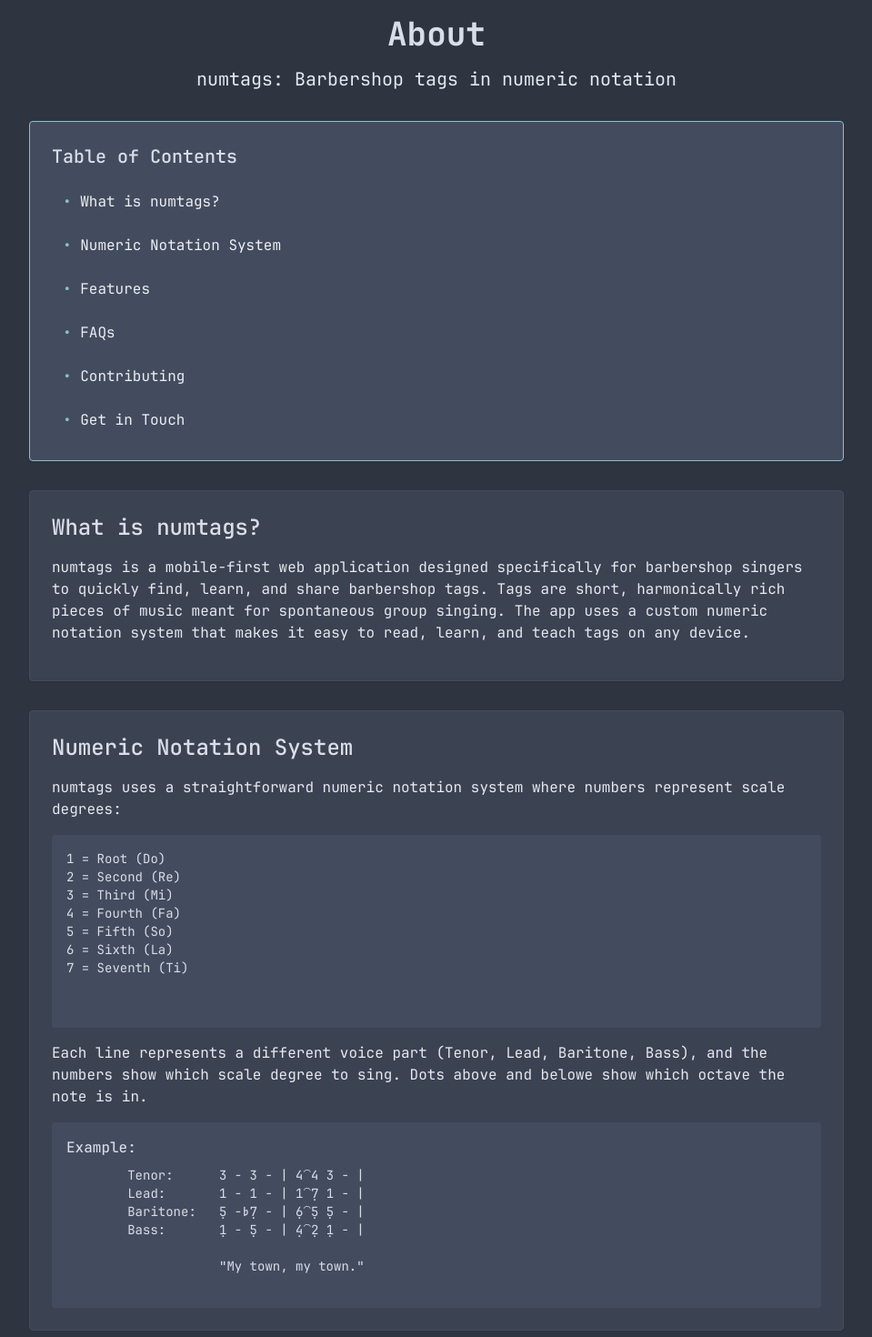
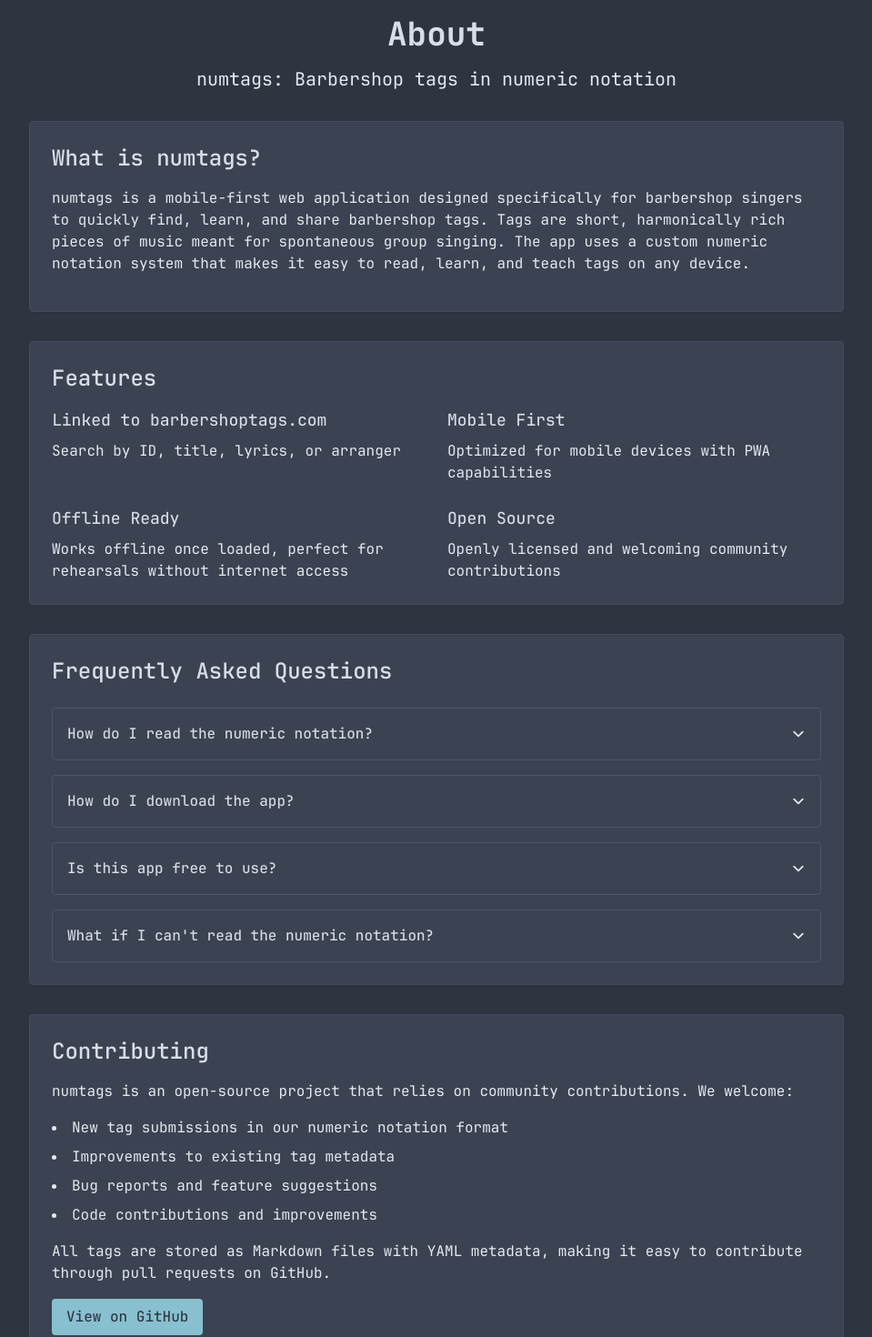
Before and after one commit to bumbleblue/numtags, a SvelteKit app: page /about in a window 1280 px wide. Shown: the part 80-1550 px from the top of the page at 91% size, without its empty margins (160-1119 px from the left). Built offline with nearby package versions, Linux system fonts and the light colour scheme.

Commit message:
Move to Notation

```diff
--- a/src/routes/about/+page.svelte
+++ b/src/routes/about/+page.svelte
@@ -20,33 +20,6 @@
     </p>
   </div>
 
-  <!-- Table of Contents -->
-  <div class="bg-nord-2 border border-nord-8 rounded shadow-sm p-6">
-    <h2 class="text-xl font-semibold text-nord-4 mb-4 flex items-center">
-      Table of Contents
-    </h2>
-    <nav class="space-y-2">
-      <a href="#what-is-numtags" class="block text-nord-6 hover:text-nord-8 hover:bg-nord-1 px-3 py-2 rounded transition-all duration-200">
-        <span class="text-nord-8">•</span> What is numtags?
-      </a>
-      <a href="#numeric-notation" class="block text-nord-6 hover:text-nord-8 hover:bg-nord-1 px-3 py-2 rounded transition-all duration-200">
-        <span class="text-nord-8">•</span> Numeric Notation System
-      </a>
-      <a href="#key-features" class="block text-nord-6 hover:text-nord-8 hover:bg-nord-1 px-3 py-2 rounded transition-all duration-200">
-        <span class="text-nord-8">•</span> Features
-      </a>
-      <a href="#faq" class="block text-nord-6 hover:text-nord-8 hover:bg-nord-1 px-3 py-2 rounded transition-all duration-200">
-        <span class="text-nord-8">•</span> FAQs
-      </a>
-      <a href="#contributing" class="block text-nord-6 hover:text-nord-8 hover:bg-nord-1 px-3 py-2 rounded transition-all duration-200">
-        <span class="text-nord-8">•</span> Contributing
-      </a>
-      <a href="#get-in-touch" class="block text-nord-6 hover:text-nord-8 hover:bg-nord-1 px-3 py-2 rounded transition-all duration-200">
-        <span class="text-nord-8">•</span> Get in Touch
-      </a>
-    </nav>
-  </div>
-
   <!-- What is Tagalong -->
   <div id="what-is-numtags" class="card-bg rounded shadow-sm border p-6">
     		<h2 class="text-2xl font-semibold text-nord-4 mb-4">What is numtags?</h2>
@@ -54,42 +27,6 @@
       numtags is a mobile-first web application designed specifically for barbershop singers to quickly find, learn, and share barbershop tags. Tags are short, harmonically rich pieces of music meant for spontaneous group singing. The app uses a custom numeric notation system that makes it easy to read, learn, and teach tags on any device.
     </p>
 
-  </div>
-
-  <!-- Numeric Notation -->
-  <div id="numeric-notation" class="card-bg rounded shadow-sm border p-6">
-    <h2 class="text-2xl font-semibold text-nord-4 mb-4">Numeric Notation System</h2>
-    <p class="text-nord-5 mb-4">
-      numtags uses a straightforward numeric notation system where numbers represent scale degrees:    </p>
-
-    <div class="bg-nord-2 rounded p-4 mb-4">
-      <pre class="tag-notation text-sm">
-1 = Root (Do)
-2 = Second (Re)
-3 = Third (Mi)
-4 = Fourth (Fa)
-5 = Fifth (So)
-6 = Sixth (La)
-7 = Seventh (Ti)
-
-      </pre>
-    </div>
-
-    <p class="text-nord-5 mb-4">
-      Each line represents a different voice part (Tenor, Lead, Baritone, Bass), and the numbers show which scale degree to sing. Dots above and belowe show which octave the note is in.
-    </p>
-
-    <div class="bg-nord-2 rounded p-4">
-      <h3 class="font-medium text-nord-4 mb-2">Example:</h3>
-      <pre class="tag-notation text-sm">
-        Tenor:      3 - 3 - | 4⁀4 3 - |
-        Lead:       1 - 1 - | 1⁀7̣ 1 - |
-        Baritone:   5̣ -♭7̣ - | 6̣⁀5̣ 5̣ - |
-        Bass:       1̣ - 5̣ - | 4̣⁀2̣ 1̣ - |
-
-                    "My town, my town."
-      </pre>
-    </div>
   </div>
 
   <!-- Features -->
--- a/src/routes/notation/+page.svelte
+++ b/src/routes/notation/+page.svelte
@@ -17,8 +17,11 @@
   <div class="text-center">
     <h1 class="text-4xl font-bold text-nord-4 mb-4">Notation System</h1>
     <p class="text-xl text-nord-5">
-      A comprehensive guide to reading and writing barbershop tags in numeric notation
+      A  guide to reading and writing barbershop tags in numeric notation
     </p>
+    <p class="text-xl text-nord-5">
+        Version 1.0.0
+      </p>
   </div>
 
   <!-- Table of Contents -->
@@ -63,6 +66,44 @@
     <p class="text-nord-5">
       This system makes it easy to read, learn, and teach tags on any device, with a clean, searchable database that grows through community contributions.
     </p>
+  </div>
+
+
+
+  <!-- Numeric Notation -->
+  <div id="numeric-notation" class="card-bg rounded shadow-sm border p-6">
+    <h2 class="text-2xl font-semibold text-nord-4 mb-4">Numeric Notation System</h2>
+    <p class="text-nord-5 mb-4">
+      numtags uses a straightforward numeric notation system where numbers represent scale degrees:    </p>
+
+    <div class="bg-nord-2 rounded p-4 mb-4">
+      <pre class="tag-notation text-sm">
+1 = Root (Do)
+2 = Second (Re)
+3 = Third (Mi)
+4 = Fourth (Fa)
+5 = Fifth (So)
+6 = Sixth (La)
+7 = Seventh (Ti)
+
+      </pre>
+    </div>
+
+    <p class="text-nord-5 mb-4">
+      Each line represents a different voice part (Tenor, Lead, Baritone, Bass), and the numbers show which scale degree to sing. Dots above and belowe show which octave the note is in.
+    </p>
+
+    <div class="bg-nord-2 rounded p-4">
+      <h3 class="font-medium text-nord-4 mb-2">Example:</h3>
+      <pre class="tag-notation text-sm">
+        Tenor:      3 - 3 - | 4⁀4 3 - |
+        Lead:       1 - 1 - | 1⁀7̣ 1 - |
+        Baritone:   5̣ -♭7̣ - | 6̣⁀5̣ 5̣ - |
+        Bass:       1̣ - 5̣ - | 4̣⁀2̣ 1̣ - |
+
+                    "My town, my town."
+      </pre>
+    </div>
   </div>
 
   <!-- Scale Degree Mapping -->
```
